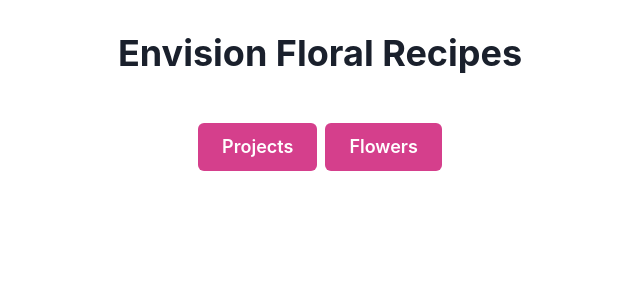
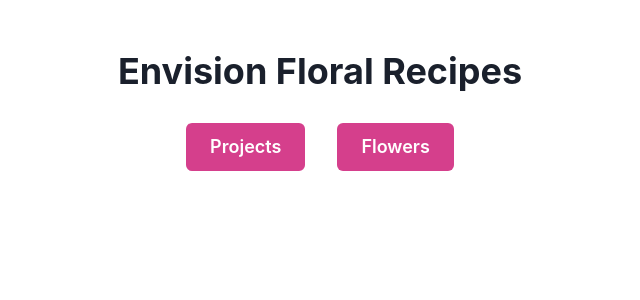
Before and after one commit to solidquartz/floral-recipes, a React (Create React App) app in the folder client/: page / in a window 1280 px wide. Shown: the top 300 px of the page, without its empty margins (320-960 px from the left). Built offline with nearby package versions, Linux system fonts and the light colour scheme.

Commit message:
Finished heading

```diff
--- a/client/src/pages/Dashboard.tsx
+++ b/client/src/pages/Dashboard.tsx
@@ -13,12 +13,12 @@ import React from "react";
 export const Dashboard: React.FC = () => {
   return (
     <Flex direction="column" align="center" m="auto" justify="center">
-      <Box p="8">
+      <Box pt="50px">
         <Heading>Envision Floral Recipes</Heading>
       </Box>
       <Spacer />
-      <Box p="4">
-        <ButtonGroup>
+      <Box p="30px">
+        <ButtonGroup spacing="8">
           <Button size="lg" colorScheme="pink">
             Projects
           </Button>
```
